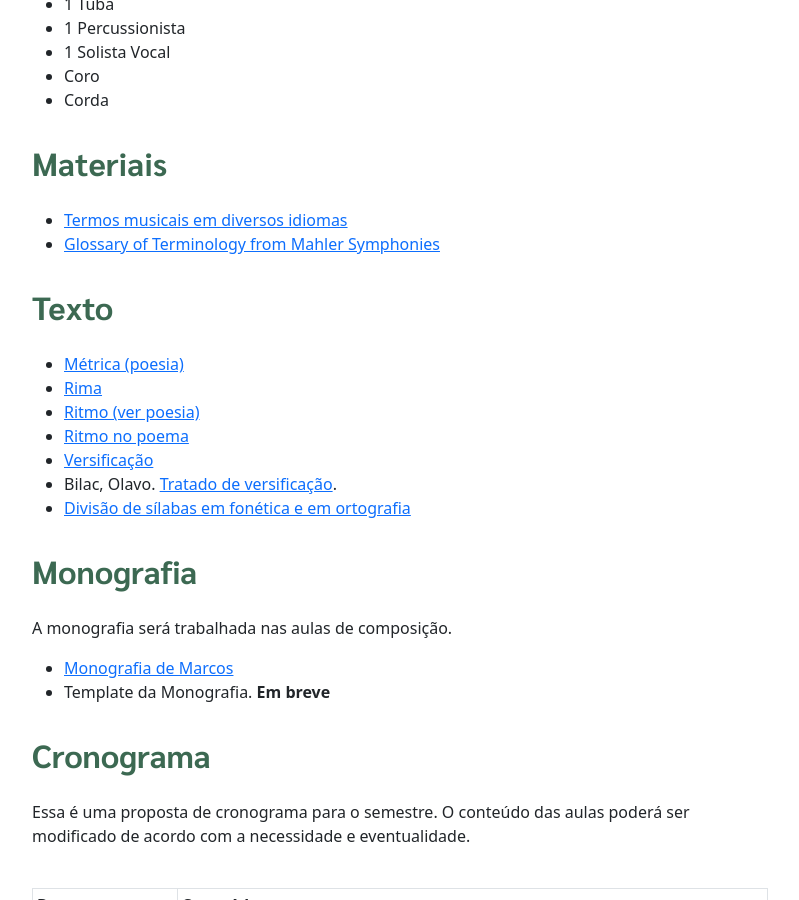
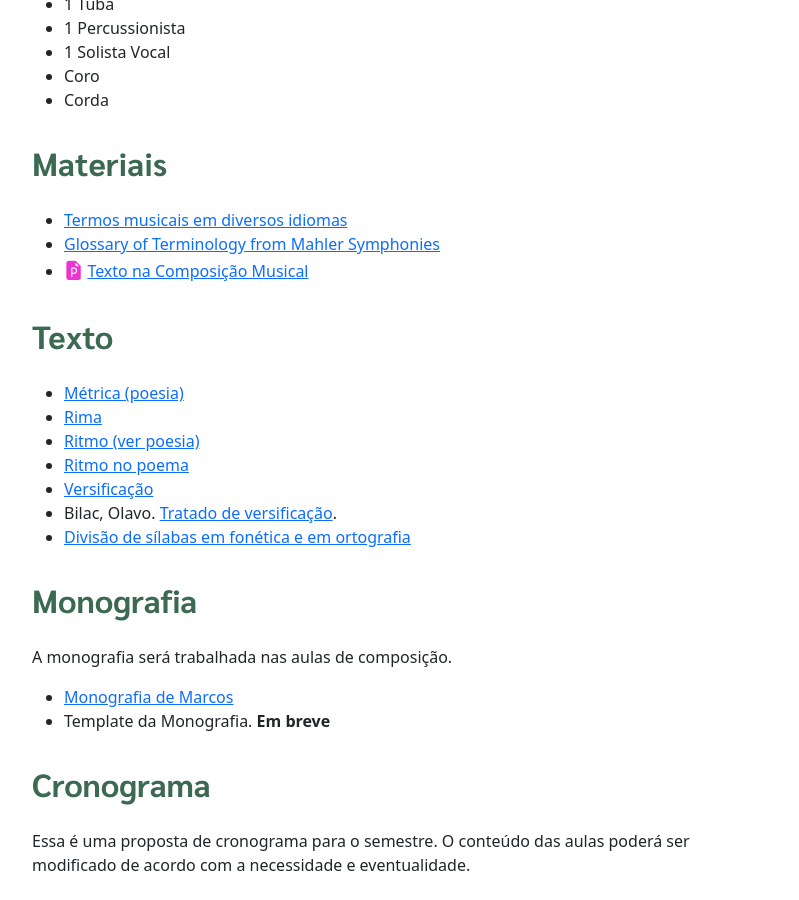
Before and after one commit to pedrokroger/pedrokroger.github.io, a Jekyll site: the page built from pages/musb18-comp9.md, in a window 1280 px wide and 900 px high, scrolled down 1311 px. Shown: the whole window, without its empty margins (50-849 px from the left). Built offline with Jekyll 4.4.1, drawn with Linux system fonts in a browser that asks for light colours; Markdown is read by kramdown in place of the engine named in the settings.

Commit message:
Add slides to classes

```diff
--- a/pages/musb18-comp9.md
+++ b/pages/musb18-comp9.md
@@ -55,6 +55,8 @@ instrumentos se desejar:
 
 - [Termos musicais em diversos idiomas](https://web.library.yale.edu/cataloging/music/instname)
 - [Glossary of Terminology from Mahler Symphonies](https://www.orchestralibrary.com/reftables/mahler2gloss.html)
+- {% ppt %} [Texto na Composição Musical](https://docs.pkroger.com/Texto%20na%20Composição%20Musical.pptx)
+
 
 ## Texto
 
```
Also changed, not shown: pages/musa75-lem7.md (+1 -0 lines).
